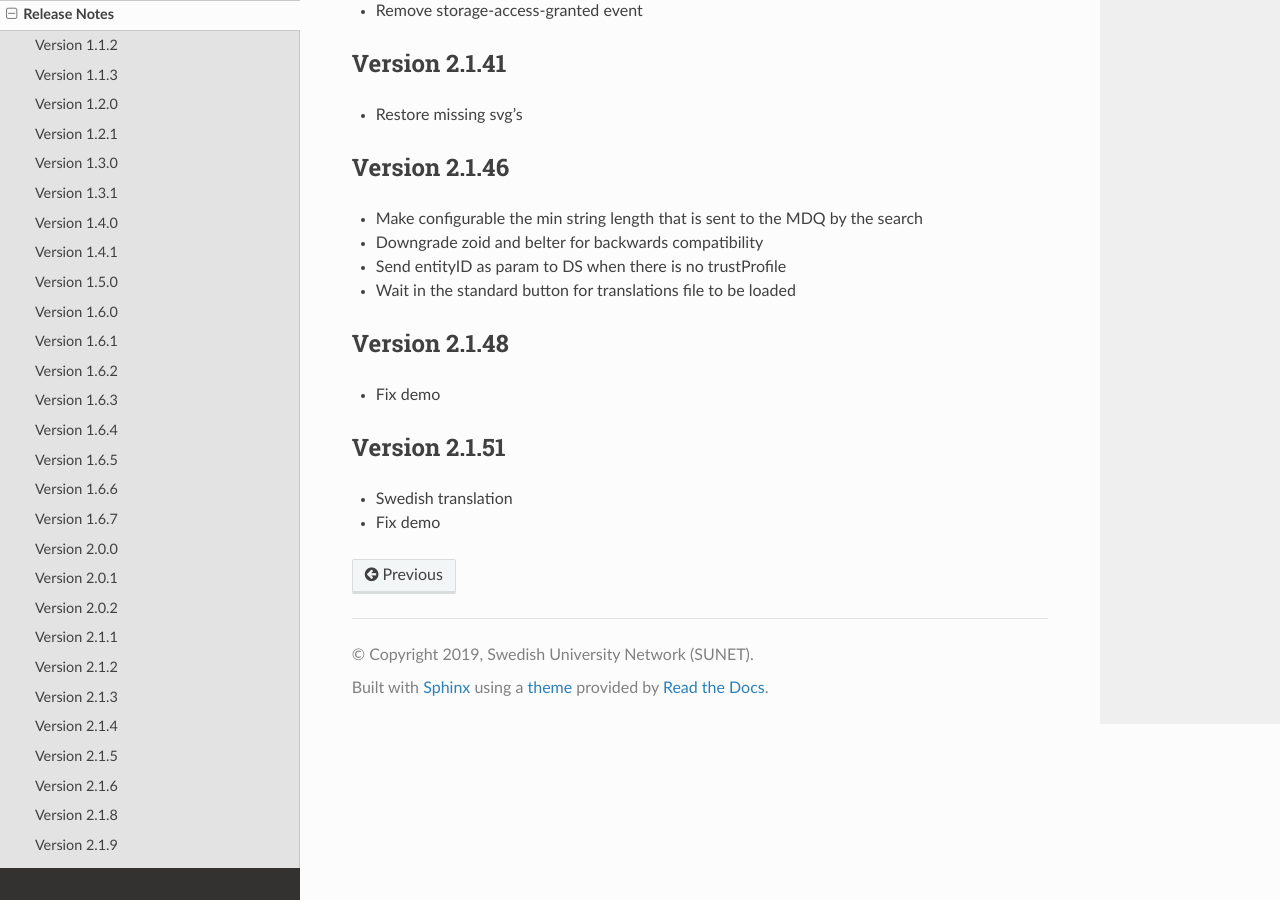
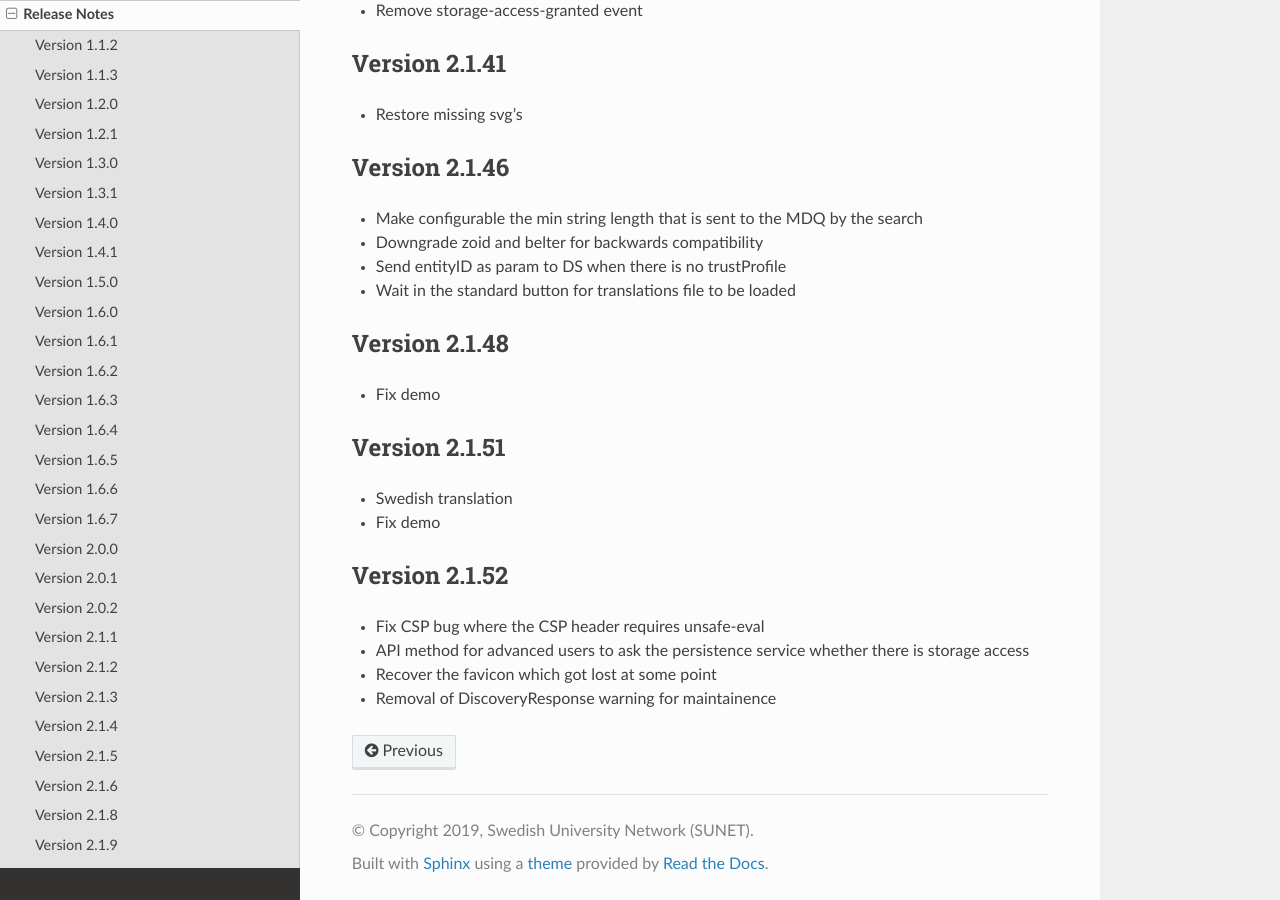
Before and after one commit to TheIdentitySelector/thiss-js, a Sphinx documentation site: the page built from docs/releasenotes.rst, in a window 1280 px wide and 900 px high, scrolled down 5961 px. Built offline with Sphinx 7.4.7 and the Read the Docs theme 3.1.0, drawn with Linux system fonts in a browser that asks for light colours.

Commit message:
bump version to 2.1.52

```diff
--- a/docs/conf.py
+++ b/docs/conf.py
@@ -26,7 +26,7 @@
 # The short X.Y version
 version = u'2.1'
 # The full version, including alpha/beta/rc tags
-release = u'2.1.51'
+release = u'2.1.52'
 js_source_path = '../src'
 
 # -- General configuration ---------------------------------------------------
--- a/docs/releasenotes.rst
+++ b/docs/releasenotes.rst
@@ -302,3 +302,11 @@
 
 * Swedish translation
 * Fix demo
+
+Version 2.1.52
+--------------
+
+* Fix CSP bug where the CSP header requires unsafe-eval
+* API method for advanced users to ask the persistence service whether there is storage access
+* Recover the favicon which got lost at some point
+* Removal of DiscoveryResponse warning for maintainence
--- a/package.json
+++ b/package.json
@@ -1,6 +1,6 @@
 {
   "name": "@theidentityselector/thiss",
-  "version": "2.1.51",
+  "version": "2.1.52",
   "description": "The Identity Selector",
   "main": "index.js",
   "private": false,
@@ -68,7 +68,7 @@
     "@fortawesome/fontawesome-svg-core": "^6.6.0",
     "@popperjs/core": "^2.11.8",
     "@snyk/protect": "^1.1292.4",
-    "@theidentityselector/thiss-ds": "^2.1.48",
+    "@theidentityselector/thiss-ds": "^2.1.52",
     "banana-i18n": "==2.3.3",
     "belter": "^1.0.165",
     "bootstrap-scss": "^5.3.3",
```
Also changed, not shown: 2 other files.
